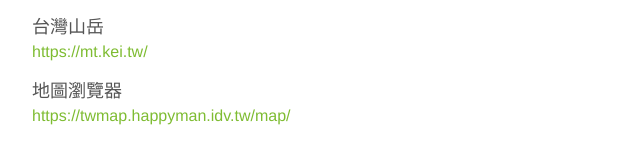
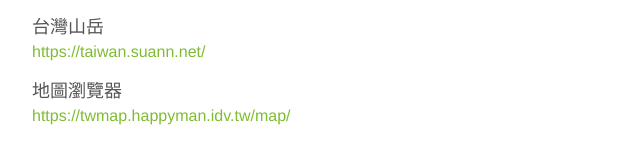
Before and after one commit to crabcrab5665/crabcrab5665.github.io, a plain HTML site: page index.html in a window 1280 px wide. Shown: the part 2200-2347 px from the top of the page, 158-798 px from the left. Drawn offline with Linux system fonts and the light colour scheme.

Commit message:
Update index.html

```diff
--- a/index.html
+++ b/index.html
@@ -383,7 +383,7 @@
 				<div class="subitem">
 					<div class="subtitle">台灣山岳</div>
 					<div class="info">
-						<a href="https://mt.kei.tw/" target="_blank">https://mt.kei.tw/</a>
+						<a href="https://taiwan.suann.net/" target="_blank">https://taiwan.suann.net/</a>
 					</div>
 				</div>
 				<div class="subitem end">
```
